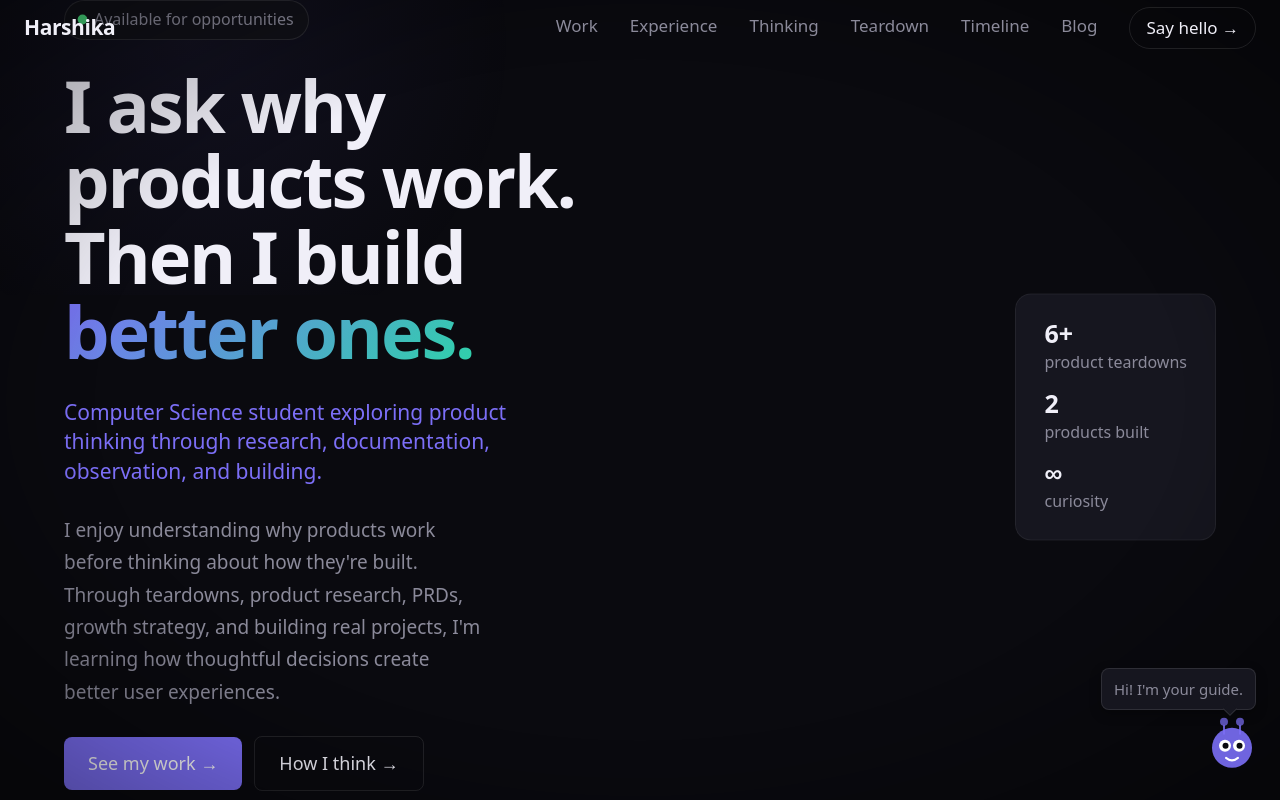
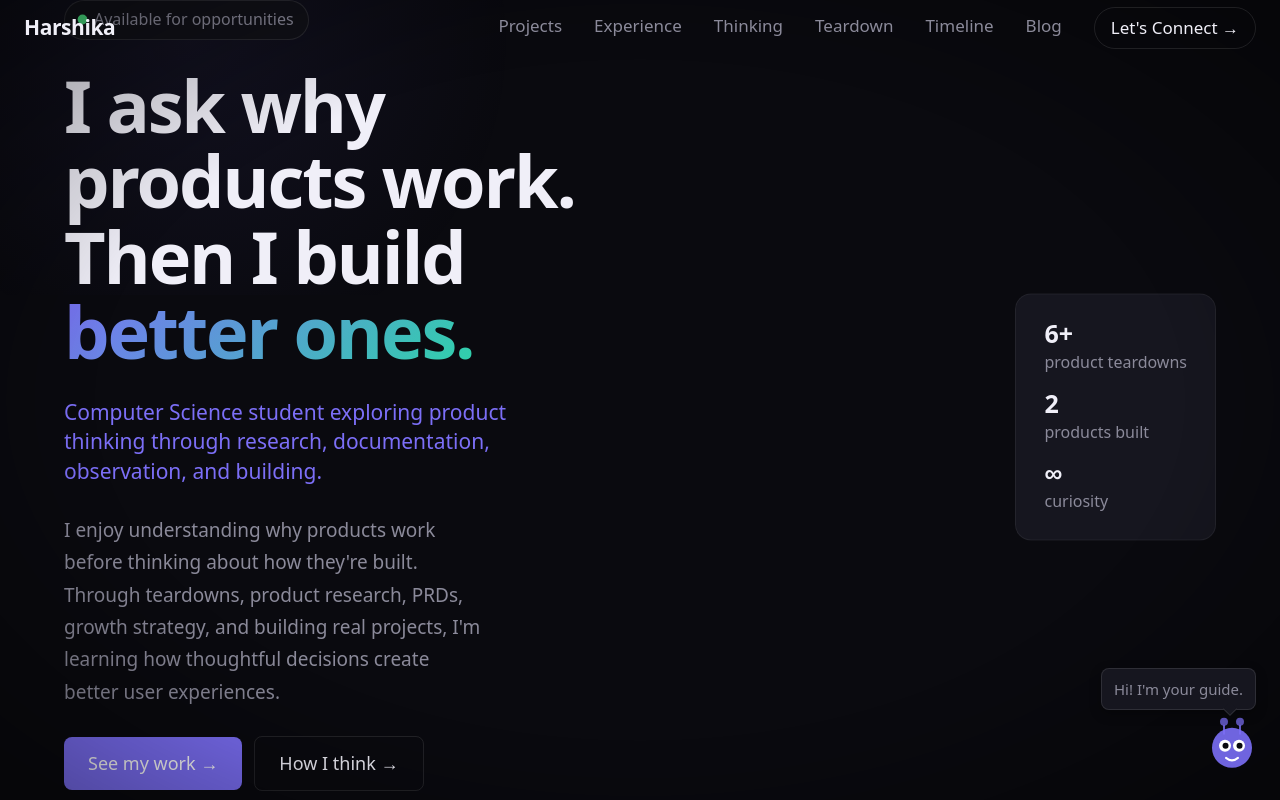
Before and after one commit to harshikagahlot/pm-portfolio, a React (Vite) app: page / in a window 1280 px wide. Shown: the top 800 px of the page. Built offline with nearby package versions, Linux system fonts and the light colour scheme; a web font is replaced by a local one.

Commit message:
style: rename Work to Projects and update CTA text

```diff
--- a/src/components/layout/Navbar.tsx
+++ b/src/components/layout/Navbar.tsx
@@ -3,11 +3,11 @@ import { motion, useScroll, useTransform, AnimatePresence, useReducedMotion } fr
 import { TRANSITIONS } from '../../lib/motion'
 import { scrollTo } from '../../lib/smoothScroll'
 
-const NAV_LINKS = ['Work', 'Experience', 'Thinking', 'Teardown', 'Timeline', 'Blog']
+const NAV_LINKS = ['Projects', 'Experience', 'Thinking', 'Teardown', 'Timeline', 'Blog']
 
 // Maps display label to HTML target ID
 const LINK_TARGETS: Record<string, string> = {
-  Work: '#work',
+  Projects: '#work',
   Experience: '#experience',
   Thinking: '#thinking',
   Teardown: '#teardown',
@@ -221,7 +221,7 @@ const Navbar: React.FC = () => {
               e.currentTarget.style.backgroundColor = 'transparent'
             }}
           >
-            Say hello →
+            Let's Connect →
           </motion.a>
         </nav>
 
@@ -355,7 +355,7 @@ const Navbar: React.FC = () => {
                 marginTop: '8px',
               }}
             >
-              Say hello →
+              Let's Connect →
             </a>
           </motion.div>
         )}
```
